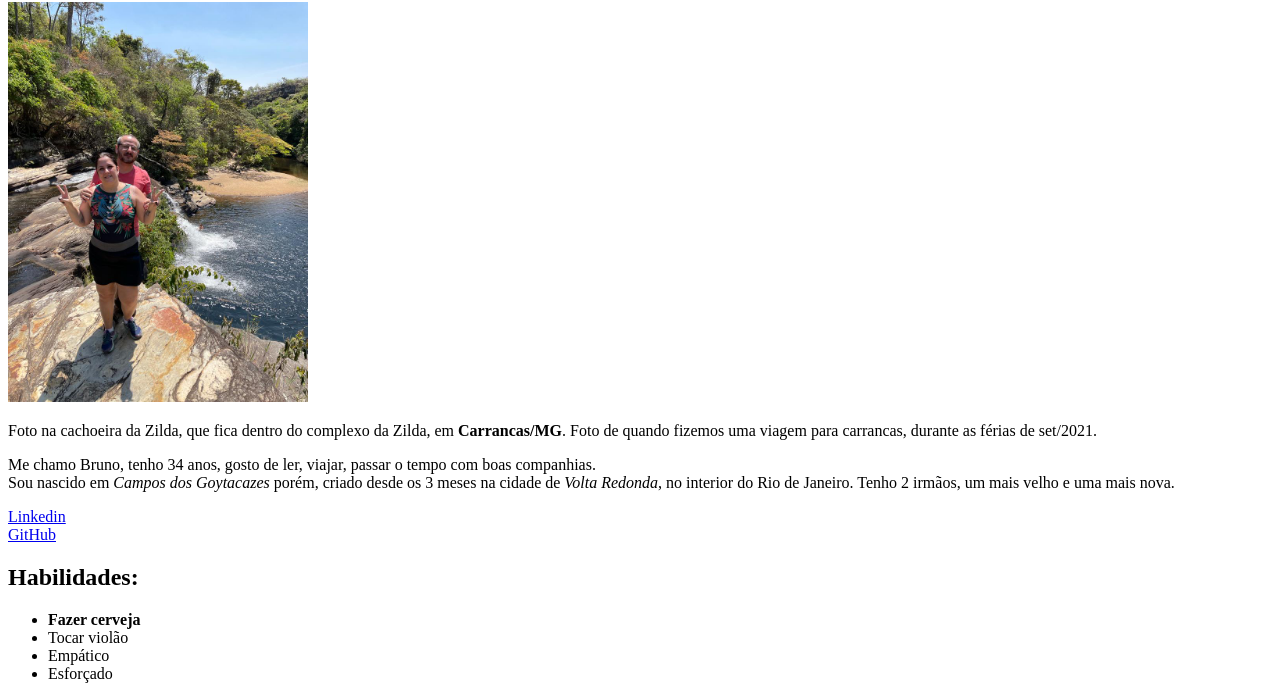
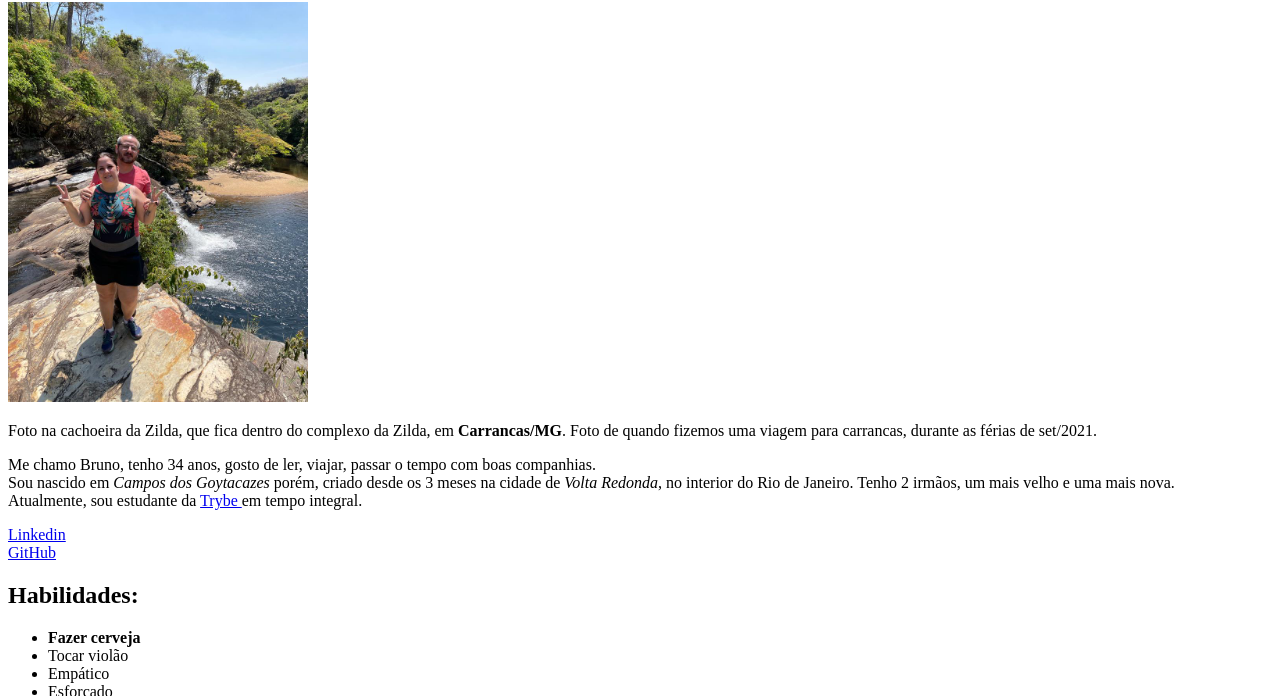
Before and after one commit to brunomourabastos/Portfolio-Web, a plain HTML site: page index.html in a window 1280 px wide. Shown: the part 78-774 px from the top of the page. Drawn offline with Linux system fonts and the light colour scheme.

Commit message:
Adicionado trybe com link

```diff
--- a/index.html
+++ b/index.html
@@ -8,7 +8,7 @@
     <h1 id="topo"> Bruno Monteiro Moraes de Moura Bastos</h1>
     <img src="bruno_lidiane.jpeg" width="300px" alt="Bruno e Lidiane na cachoeira da Zylda.">
     <p id="descricao_foto">Foto na cachoeira da Zilda, que fica dentro do complexo da Zilda, em <strong>Carrancas/MG</strong>. Foto de quando fizemos uma viagem para carrancas, durante as férias de set/2021.</p>
-    <p id="breve_descricao">Me chamo Bruno, tenho 34 anos, gosto de ler, viajar, passar o tempo com boas companhias. <br>Sou nascido em <em> Campos dos Goytacazes</em> porém, criado desde os 3 meses na cidade de <em>Volta Redonda</em>, no interior do Rio de Janeiro. Tenho 2 irmãos, um mais velho e uma mais nova. </p>
+    <p id="breve_descricao">Me chamo Bruno, tenho 34 anos, gosto de ler, viajar, passar o tempo com boas companhias. <br>Sou nascido em <em> Campos dos Goytacazes</em> porém, criado desde os 3 meses na cidade de <em>Volta Redonda</em>, no interior do Rio de Janeiro. Tenho 2 irmãos, um mais velho e uma mais nova. <br>Atualmente, sou estudante da <a href="https://www.betrybe.com/"> Trybe </a>em tempo integral.  </p>
     <a href="https://www.linkedin.com/in/bruno-monteiro-bastos">Linkedin</a><br>
     <a href="https://github.com/brunomourabastos/">GitHub</a>
 
```
